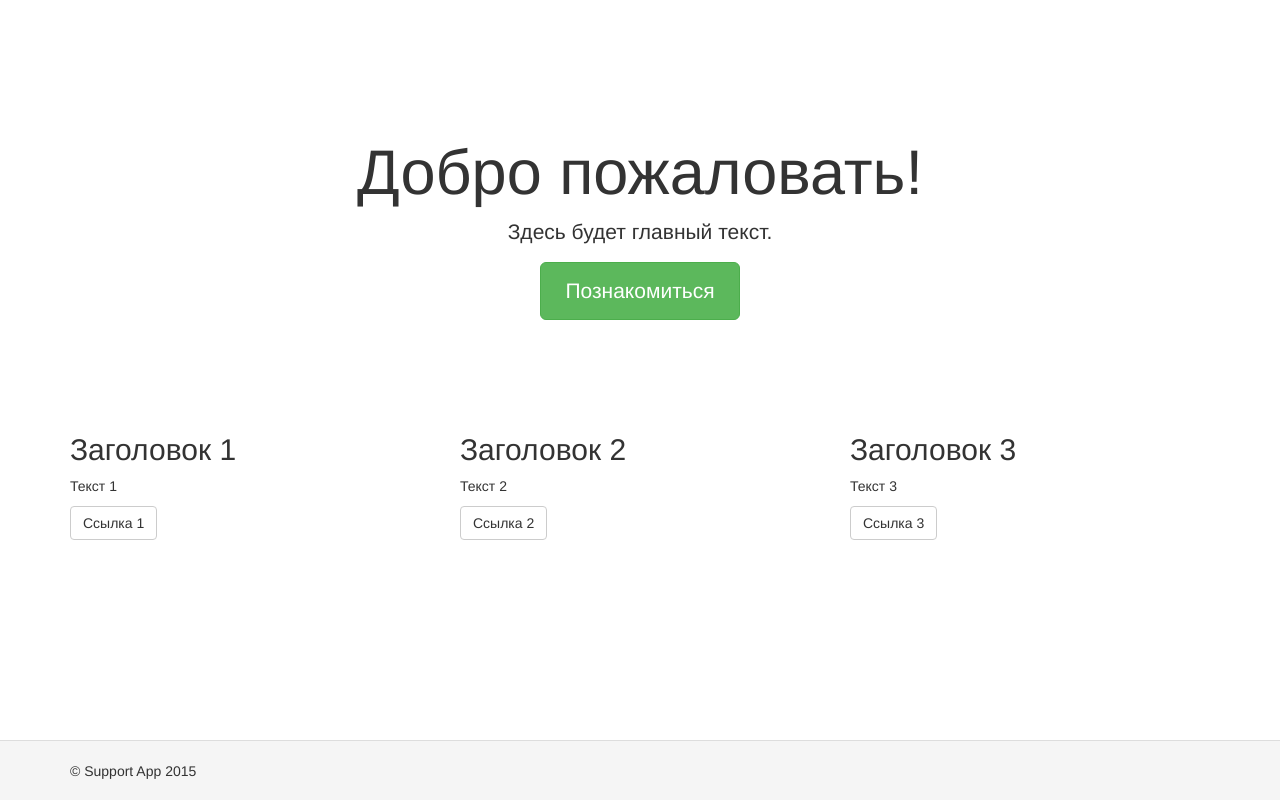
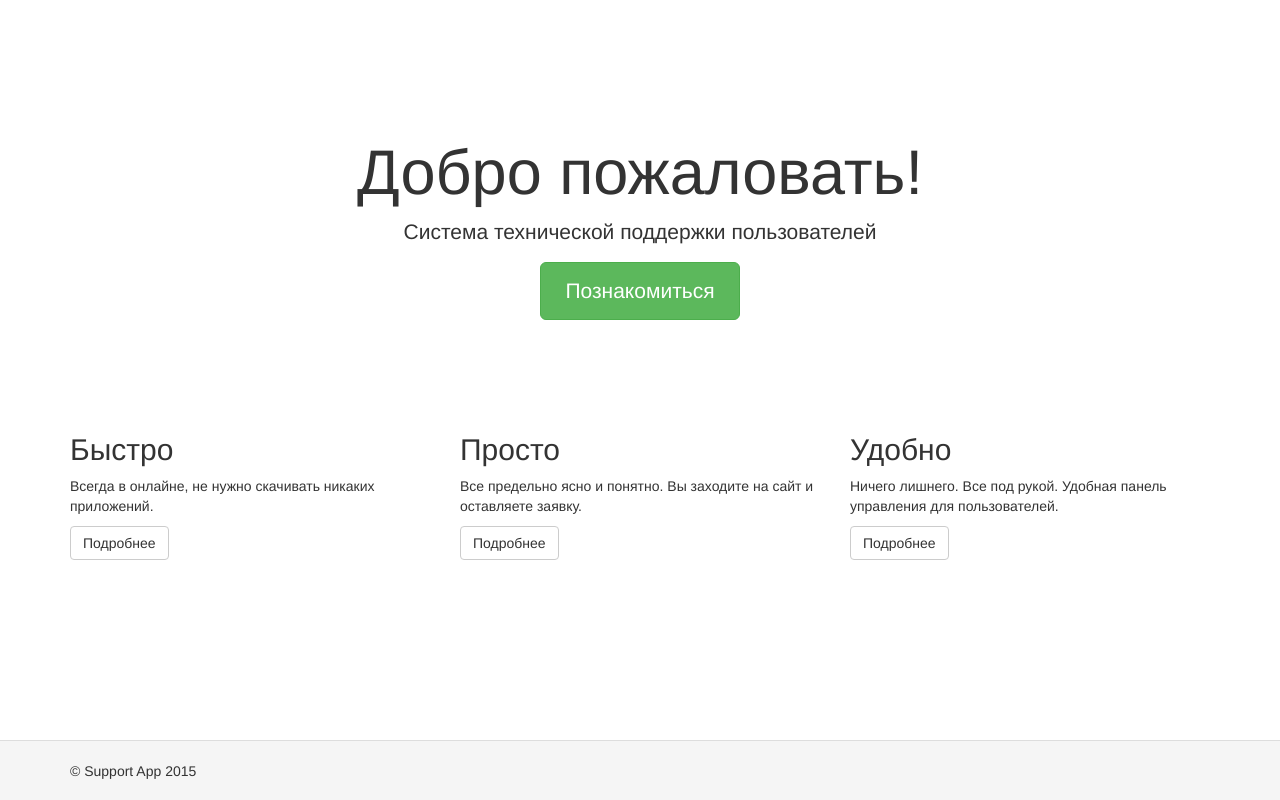
Before and after one commit to Sywooch/support, a Yii app: template views/site/index.php in a window 1280 px wide. Run offline with PHP 8.4 and a stand-in for Yii, Linux system fonts and the light colour scheme; the template is opened without the code that fills it, so the values that code supplies are empty; some libraries are stand-ins or nearby versions.

Commit message:
Add about information

```diff
--- a/views/site/index.php
+++ b/views/site/index.php
@@ -7,7 +7,7 @@ $this->title = 'Support App';
     <div class="jumbotron">
         <h1>Добро пожаловать!</h1>
 
-        <p class="lead">Здесь будет главный текст.</p>
+        <p class="lead">Система технической поддержки пользователей</p>
 
         <p><a class="btn btn-lg btn-success" href="<?=Yii::$app->urlManager->createUrl(['site/about'])?>">Познакомиться</a></p>
     </div>
@@ -16,25 +16,25 @@ $this->title = 'Support App';
 
         <div class="row">
             <div class="col-lg-4">
-                <h2>Заголовок 1</h2>
+                <h2>Быстро</h2>
 
-                <p>Текст 1</p>
+                <p>Всегда в онлайне, не нужно скачивать никаких приложений.</p>
 
-                <p><a class="btn btn-default" href="<?=Yii::$app->urlManager->createUrl(['site/about', '#' => 'block1'])?>">Ссылка 1</a></p>
+                <p><a class="btn btn-default" href="<?=Yii::$app->urlManager->createUrl(['site/about', '#' => 'block1'])?>">Подробнее</a></p>
             </div>
             <div class="col-lg-4">
-                <h2>Заголовок 2</h2>
+                <h2>Просто</h2>
 
-                <p>Текст 2</p>
+                <p>Все предельно ясно и понятно. Вы заходите на сайт и оставляете заявку.</p>
 
-                <p><a class="btn btn-default" href="<?=Yii::$app->urlManager->createUrl(['site/about', '#' => 'block2'])?>">Ссылка 2</a></p>
+                <p><a class="btn btn-default" href="<?=Yii::$app->urlManager->createUrl(['site/about', '#' => 'block2'])?>">Подробнее</a></p>
             </div>
             <div class="col-lg-4">
-                <h2>Заголовок 3</h2>
+                <h2>Удобно</h2>
 
-                <p>Текст 3</p>
+                <p>Ничего лишнего. Все под рукой. Удобная панель управления для пользователей.</p>
 
-                <p><a class="btn btn-default" href="<?=Yii::$app->urlManager->createUrl(['site/about', '#' => 'block3'])?>">Ссылка 3</a></p>
+                <p><a class="btn btn-default" href="<?=Yii::$app->urlManager->createUrl(['site/about', '#' => 'block3'])?>">Подробнее</a></p>
             </div>
         </div>
 
```
Also changed, not shown: views/site/about.php (+25 -1 lines).
